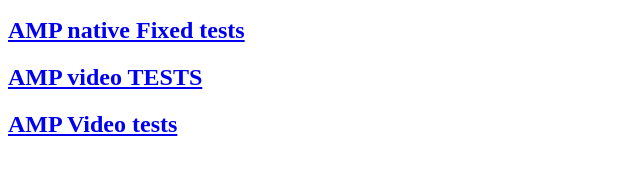
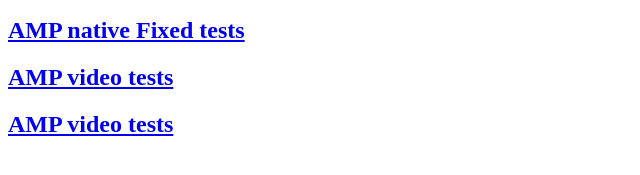
Before and after one commit to jasti/amp-ads-testing, a website: page index.html in a window 1280 px wide. Shown: the part 143-318 px from the top of the page, 0-640 px from the left. Drawn offline with Linux system fonts and the light colour scheme.

```diff
--- a/index.html
+++ b/index.html
@@ -18,8 +18,8 @@
 <a href ="tests/dfp-image.amp.html"><H2>AMP image tests</H2></a>
 <a href ="tests/dfp-html5.amp.html"><H2>AMP HTML5 tests</H2></a>
 <a href ="tests/dfp-native-fixed.amp.html"><H2>AMP native Fixed tests</H2></a>
-<a href ="tests/dfp-native-fluid.amp.html"><H2>AMP video TESTS</H2></a>
-<a href ="tests/dfp-video.amp.html"><H2>AMP Video tests</H2></a>
+<a href ="tests/dfp-native-fluid.amp.html"><H2>AMP video tests</H2></a>
+<a href ="tests/dfp-video.amp.html"><H2>AMP video tests</H2></a>
 
 </body>
 </html>
```
